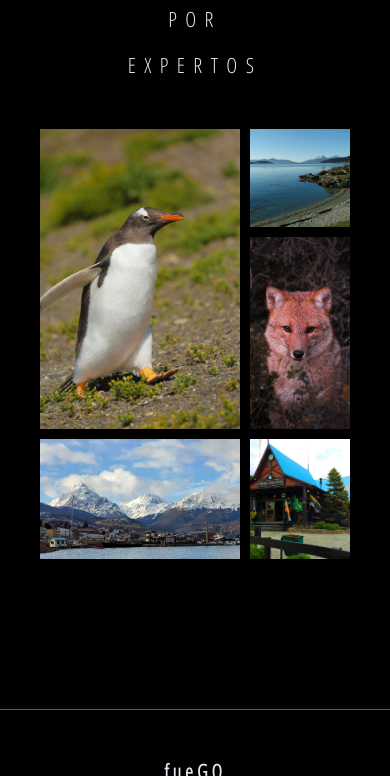
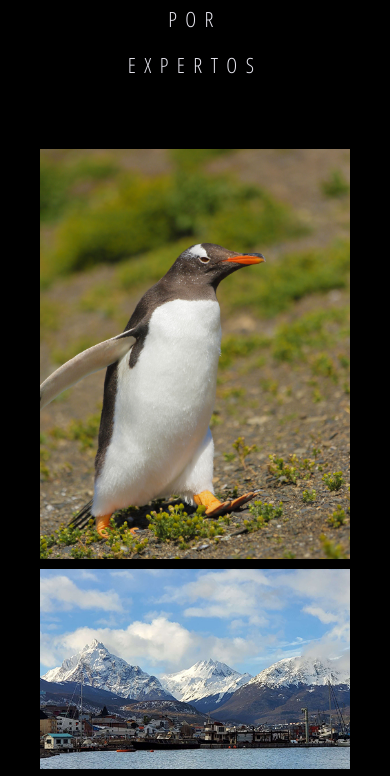
Before and after one commit to Florsala/desafio, a website: page index.html in a window 390 px wide. Shown: the part 2670-3446 px from the top of the page. Drawn offline with nearby package versions, Linux system fonts and the light colour scheme; a web font is replaced by a local one.

Commit message:
pruebas nuevo grid

```diff
--- a/scss/_index.scss
+++ b/scss/_index.scss
@@ -230,15 +230,16 @@ $blanco: rgb(232, 231, 240) ;
     margin: auto;
     display: grid;
     justify-content: center;
+    padding: 20px;
     grid-gap: 0.625em;
-   /*  grid-auto-rows: 150px; */
+    grid-auto-rows: 220px;
 
     grid-template-columns: 400px 250px;
-    grid-template-areas:
+   /*  grid-template-areas:
                           "faro   pnt"
                           "faro   trekk"
                           "andes   ush"
-        ;
+        ; */
 }
 
 .grid-img{
@@ -248,7 +249,7 @@ $blanco: rgb(232, 231, 240) ;
 
 }
 
-.grid-container .faro{
+/* .grid-container .faro{
     grid-area: faro;
     }
 
@@ -263,4 +264,13 @@ $blanco: rgb(232, 231, 240) ;
 }
 .grid-container .pnt{
     grid-area: pnt;
+} */
+
+.faro{
+grid-row-start: span 2;
+
 }
+
+.trekk{
+    grid-row-end: span 2;
+}
--- a/scss/_responsive.scss
+++ b/scss/_responsive.scss
@@ -302,7 +302,22 @@ form.Formulario{
 
     .grid-container{
         grid-template-columns: 250px 150px;
+        grid-auto-rows: 200px;
+
     }
+
+    .faro{
+        grid-column-start: span 2;
+    }
+
+    .andes{
+        grid-column-start: span 2 ;
+    }
+
+    .pnt{
+        display: none;
+    }
+
       .central__text{
         text-align: center;
         margin: auto;
```
Also changed, not shown: css/estilo.css.
